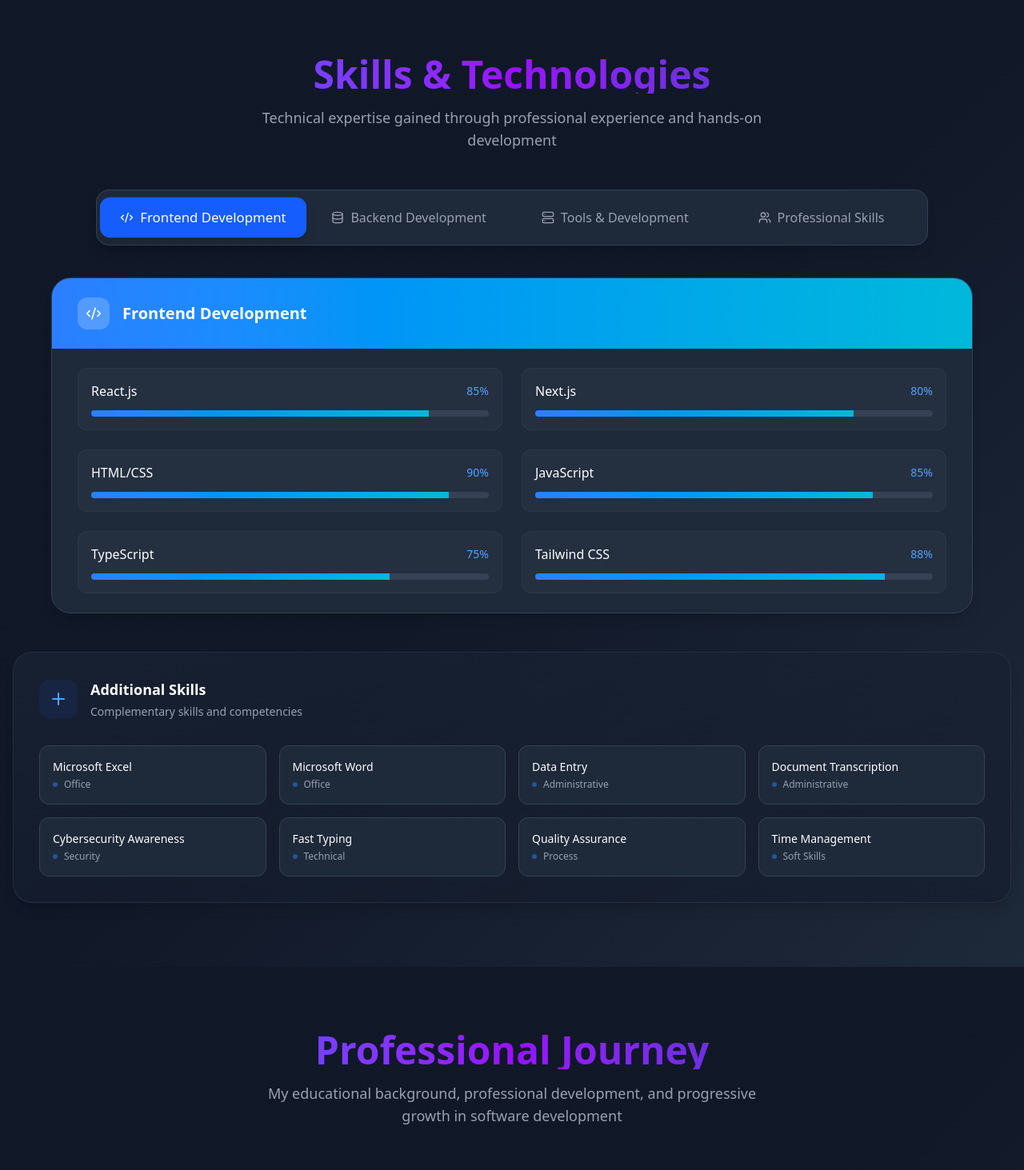
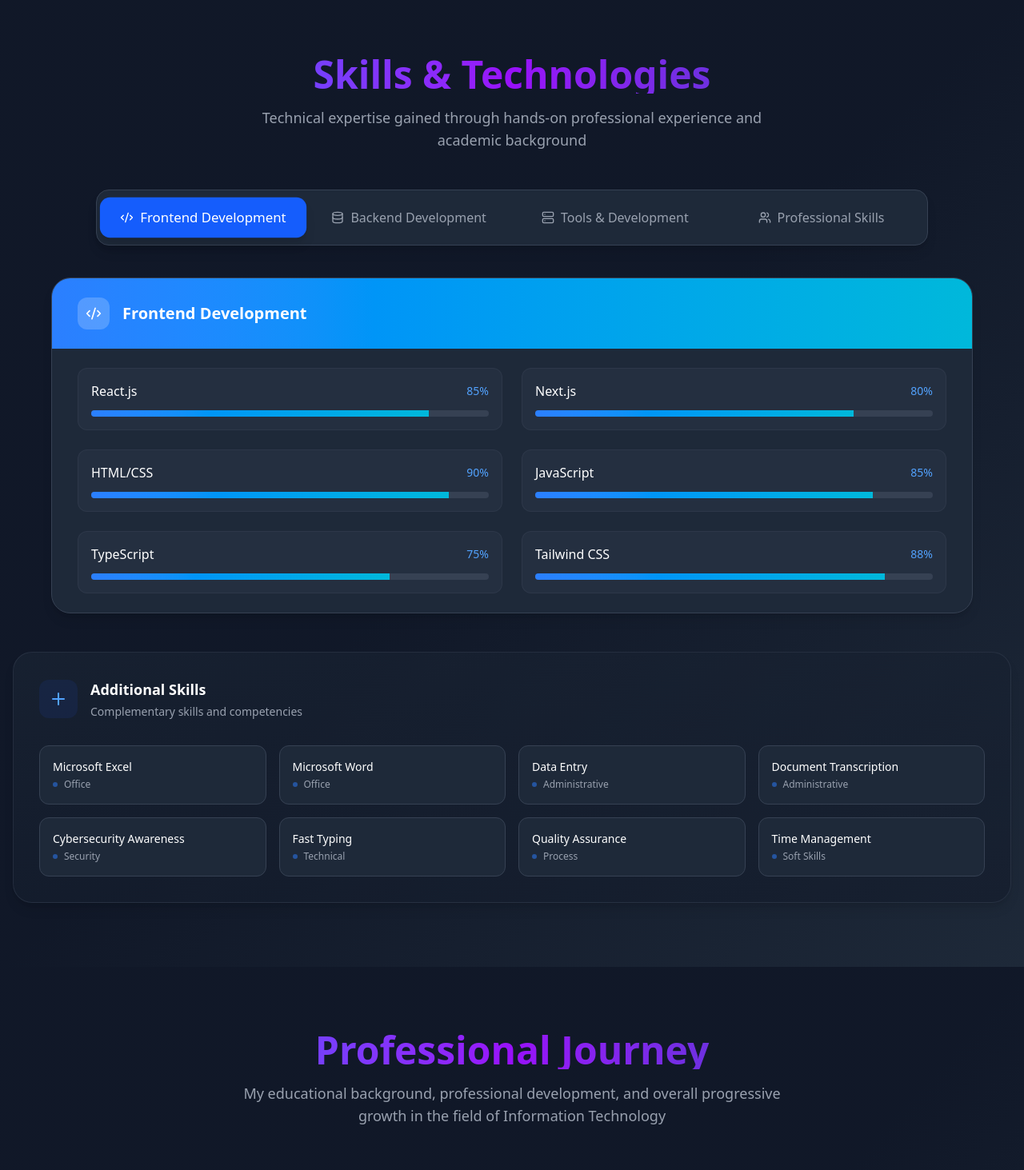
Before and after one commit to reyowner/e-portf, a Next.js app: page / in a window 1280 px wide. Shown: the part 3040-4503 px from the top of the page at 80% size. Built offline with nearby package versions, Linux system fonts and the light colour scheme.

Commit message:
update description

```diff
--- a/src/components/Contact.tsx
+++ b/src/components/Contact.tsx
@@ -104,7 +104,7 @@ const Contact: React.FC = () => {
             Let's Connect
           </h2>
           <p className="text-lg text-gray-400 max-w-2xl mx-auto">
-            Ready to start immediately and available for full-time software development opportunities.
+            Ready to start and available for any opportunities you can offer.
           </p>
         </div>
 
--- a/src/components/Experience.tsx
+++ b/src/components/Experience.tsx
@@ -239,7 +239,7 @@ const Experience: React.FC = () => {
             Professional Journey
           </h2>
           <p className="text-lg text-gray-400 max-w-2xl mx-auto">
-            My educational background, professional development, and progressive growth in software development
+            My educational background, professional development, and overall progressive growth in the field of Information Technology
           </p>
         </div>
 
--- a/src/components/Skills.tsx
+++ b/src/components/Skills.tsx
@@ -94,7 +94,7 @@ const Skills: React.FC = () => {
             Skills & Technologies
           </h2>
           <p className="text-lg text-gray-400 max-w-2xl mx-auto">
-            Technical expertise gained through professional experience and hands-on development
+            Technical expertise gained through hands-on professional experience and academic background
           </p>
         </div>
 
```
